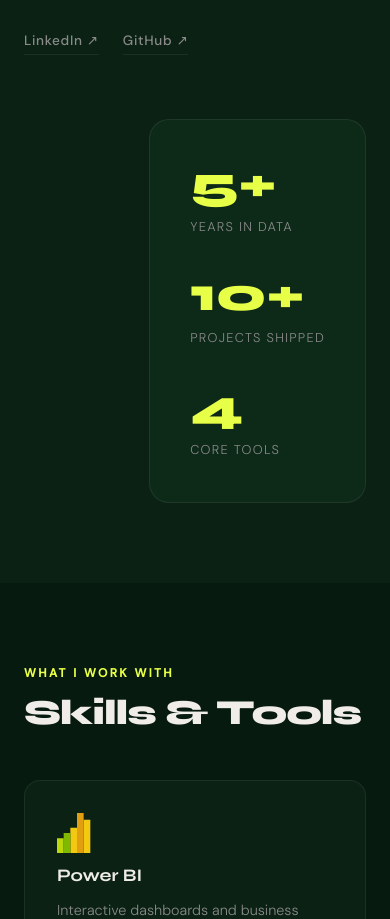
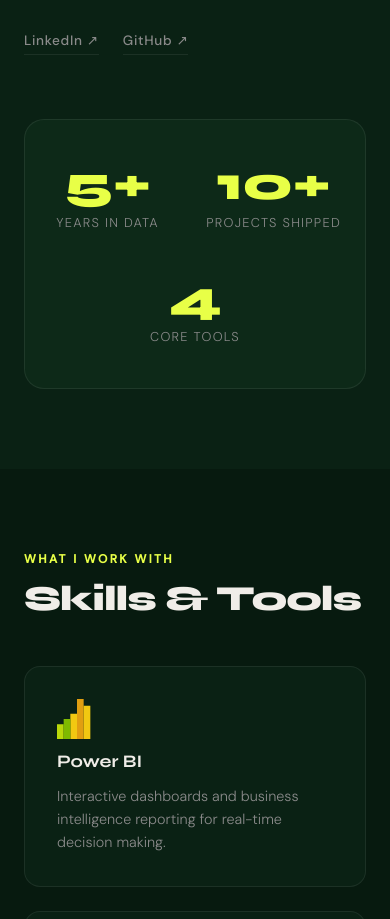
Before and after one commit to Fiyinfoluwa15/Fiyinfoluwa15.github.io, a plain HTML site: page index.html in a window 390 px wide. Shown: the part 1395-2314 px from the top of the page. Drawn offline with Linux system fonts and the light colour scheme; no server answers.

Commit message:
updated the css

```diff
--- a/css/style.css
+++ b/css/style.css
@@ -894,8 +894,26 @@ ul { list-style: none; }
     gap: 1.5rem;
   }
 
-  .about-card { grid-template-columns: 1fr; }
-  .about-stat:last-child { grid-column: span 1; text-align: left; }
+ .about-visual {
+    align-items: center; /* 👈 This stops it from sticking to the right side! */
+    width: 100%;
+  }
+
+  /* 2. Format the card layout when stacked */
+  .about-visual .about-card {
+    grid-template-columns: 1fr; /* Stacks the stats vertically */
+    gap: 2.5rem;               /* Generous breathing room between stats */
+    text-align: center;         /* Centers the text inside each row */
+    padding: 2.5rem 1.5rem;    /* Expands the internal breathing room */
+    width: 100%;                /* Allows the container to match standard margins */
+  }
+
+  /* 3. Forces individual stat chunks to group strictly down the center line */
+  .about-stat {
+    display: flex;
+    flex-direction: column;
+    align-items: center;       /* Centers the '2+' and the label cleanly on top of each other */
+  }
 
 }
 
```
